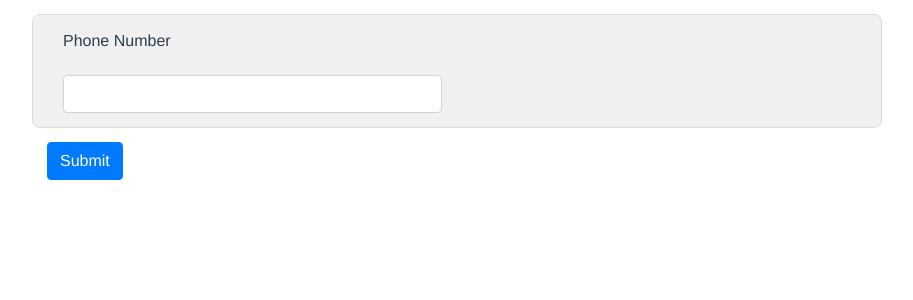
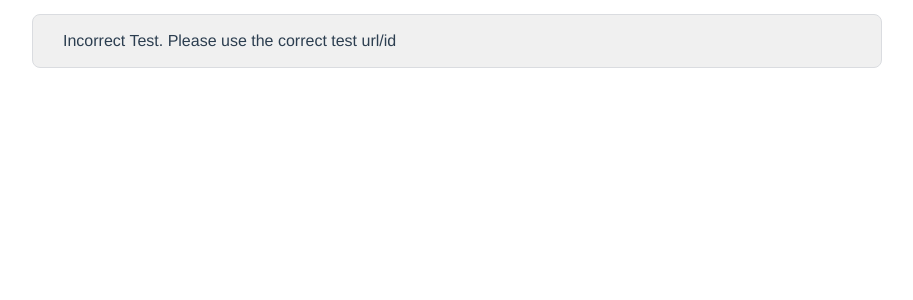
Before and after one commit to jijojames18/homework-valuator-frontend, a Vue app: page / in a window 1280 px wide. Shown: the top 300 px of the page, without its empty margins (183-1096 px from the left). Built offline with nearby package versions, Linux system fonts and the light colour scheme.

Commit message:
Minor fixes and code cleanup

```diff
--- a/src/App.vue
+++ b/src/App.vue
@@ -3,18 +3,26 @@
     <div v-if="isLoading" class="spinner">
       <b-spinner class="b-spinner"></b-spinner>
     </div>
+    <div v-else-if="userMessage">
+      <b-container fluid="md" class="container background-container">
+        <b-row class="justify-content-md-left">
+          <b-col col lg="12">
+            {{ userMessage }}
+          </b-col>
+        </b-row>
+      </b-container>
+    </div>
     <div v-else>
       <b-form @submit="submitResponse" me>
-        <b-container fluid="md" class="container question-container">
+        <b-container fluid="md" class="container background-container">
           <b-row class="justify-content-md-left">
             <b-col col lg="4">
-              <label for="input-user-id">Phone Number</label>
+              <label for="input-user-id">Roll Number</label>
             </b-col>
           </b-row>
           <b-row class="justify-content-md-left">
             <b-col col lg="6">
               <b-form-input
-                @change="fetchExistingResponse"
                 id="input-userId"
                 v-model="userId"
                 type="text"
@@ -25,7 +33,7 @@
         </b-container>
         <b-container
           fluid="md"
-          class="container question-container"
+          class="container background-container"
           :key="index"
           v-for="({ question, question_id, response_type }, index) in questions"
         >
@@ -37,13 +45,25 @@
             </b-col>
           </b-row>
           <b-row class="justify-content-md-left">
-            <b-col col lg="12">
+            <b-col col lg="6">
               <b-form-textarea
+                v-if="response_type === 'textarea'"
                 :id="`input-question-${question_id}`"
                 v-model="response[question_id]"
                 rows="3"
                 max-rows="6"
               ></b-form-textarea>
+              <b-form-file
+                v-else-if="response_type === 'file'"
+                v-model="response[question_id]"
+                class="mt-3"
+                plain
+              ></b-form-file>
+              <b-form-input
+                v-else
+                :id="`input-question-${question_id}`"
+                v-model="response[question_id]"
+              ></b-form-input>
             </b-col>
           </b-row>
         </b-container>
@@ -73,7 +93,7 @@ export default {
       isLoading: false,
       testId: 0,
       userId: "",
-      error: false,
+      userMessage: "",
       questions: [],
       response: {}
     };
@@ -84,7 +104,7 @@ export default {
       this.testId = testId;
       this.fetchData();
     } else {
-      this.error = "Incorrect page";
+      this.userMessage = "Incorrect Test. Please use the correct test url/id";
     }
   },
   methods: {
@@ -110,7 +130,7 @@ export default {
         .catch(error => {
           this.isLoading = false;
           console.error(error);
-          this.error = "Internal error";
+          this.userMessage = "Internal error. Please contact your teacher.";
         });
     },
     fetchExistingResponse() {
@@ -131,11 +151,12 @@ export default {
         .catch(error => {
           this.resetResponse();
           console.error(error);
-          this.error = "Internal error";
+          this.userMessage = "No test found";
         });
     },
     submitResponse(evt) {
       evt.preventDefault();
+      this.isLoading = true;
       let answers = Object.keys(this.response).map(key => {
         return {
           answer: this.response[key],
@@ -146,11 +167,16 @@ export default {
       let formData = new FormData();
       formData.append("answers", JSON.stringify(answers));
       axios.post(`/answers/${this.testId}/${this.userId}`, formData).then(
-        response => {
-          console.log(response);
+        () => {
+          this.isLoading = false;
+          this.finished = true;
+          this.userMessage = "Your answers have been successfuly submitted.";
         },
         error => {
-          console.log(error);
+          this.isLoading = false;
+          console.error(error);
+          this.userMessage =
+            "Internal error. Your answers are not submitted. Please contact your teacher.";
         }
       );
     }
@@ -159,52 +185,5 @@ export default {
 </script>
 
 <style lang="scss">
-#app {
-  font-family: Avenir, Helvetica, Arial, sans-serif;
-  -webkit-font-smoothing: antialiased;
-  -moz-osx-font-smoothing: grayscale;
-  text-align: center;
-  color: #2c3e50;
-
-  .container {
-    &.question-container {
-      background-color: #f0f0f0;
-      border: 1px solid #dadce0;
-      border-radius: 8px;
-    }
-
-    margin-top: 14px;
-    max-width: 850px;
-
-    .row {
-      margin: 14px 0;
-      .col {
-        text-align: left;
-      }
-    }
-
-    .button-col {
-      margin: 0px;
-      padding: 0px;
-    }
-  }
-
-  .spinner {
-    position: fixed;
-    width: 100%;
-    height: 100%;
-    top: 0;
-    left: 0;
-    right: 0;
-    bottom: 0;
-    z-index: 2;
-
-    .b-spinner {
-      position: absolute;
-      top: 50%;
-      width: 100px;
-      height: 100px;
-    }
-  }
-}
+@import "app.scss";
 </style>
--- /dev/null
+++ b/src/app.scss
@@ -0,0 +1,48 @@
+#app {
+  font-family: Avenir, Helvetica, Arial, sans-serif;
+  -webkit-font-smoothing: antialiased;
+  -moz-osx-font-smoothing: grayscale;
+  text-align: center;
+  color: #2c3e50;
+
+  .container {
+    &.background-container {
+      background-color: #f0f0f0;
+      border: 1px solid #dadce0;
+      border-radius: 8px;
+    }
+
+    margin-top: 14px;
+    max-width: 850px;
+
+    .row {
+      margin: 14px 0;
+      .col {
+        text-align: left;
+      }
+    }
+
+    .button-col {
+      margin: 0px;
+      padding: 0px;
+    }
+  }
+
+  .spinner {
+    position: fixed;
+    width: 100%;
+    height: 100%;
+    top: 0;
+    left: 0;
+    right: 0;
+    bottom: 0;
+    z-index: 2;
+
+    .b-spinner {
+      position: absolute;
+      top: 50%;
+      width: 100px;
+      height: 100px;
+    }
+  }
+}
```
